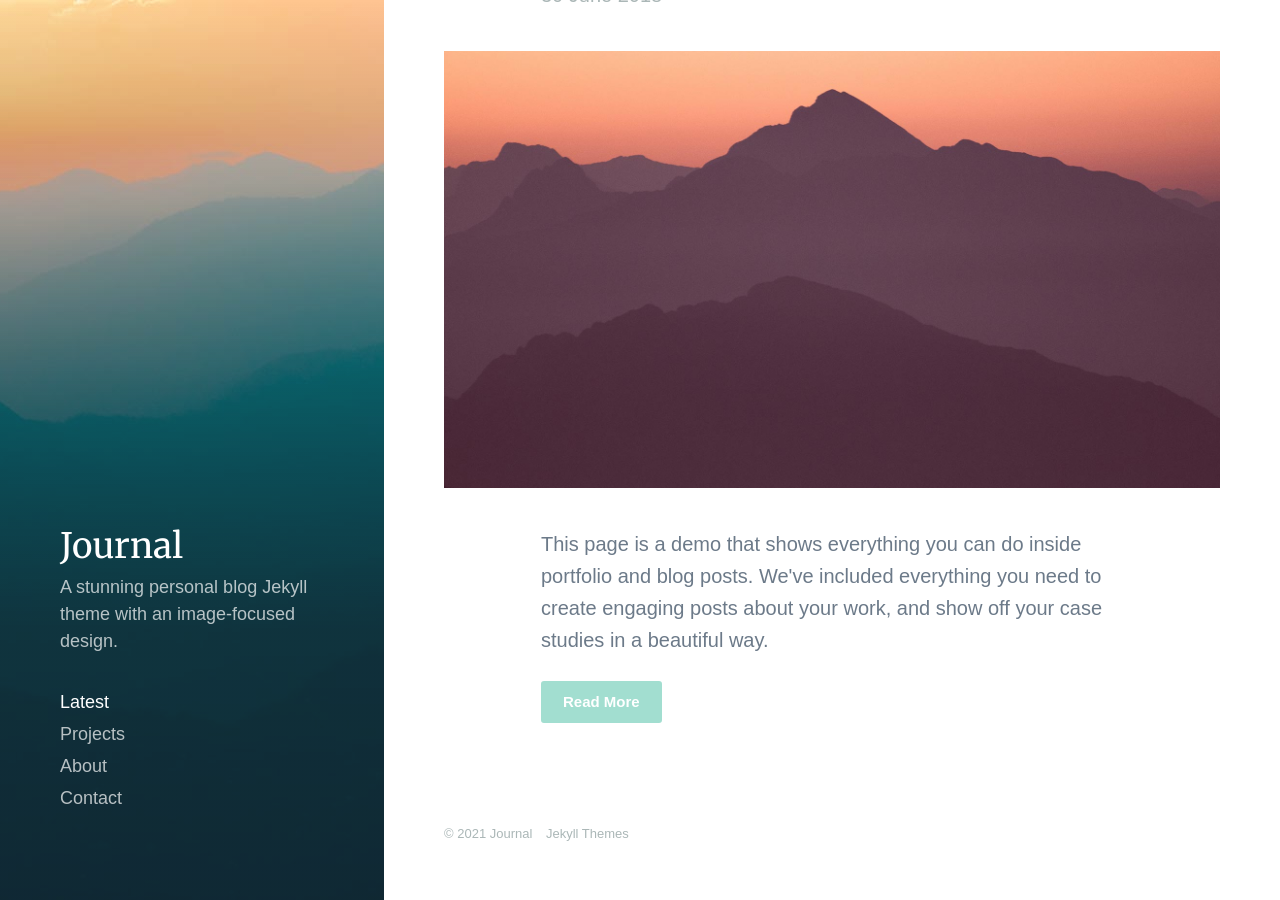
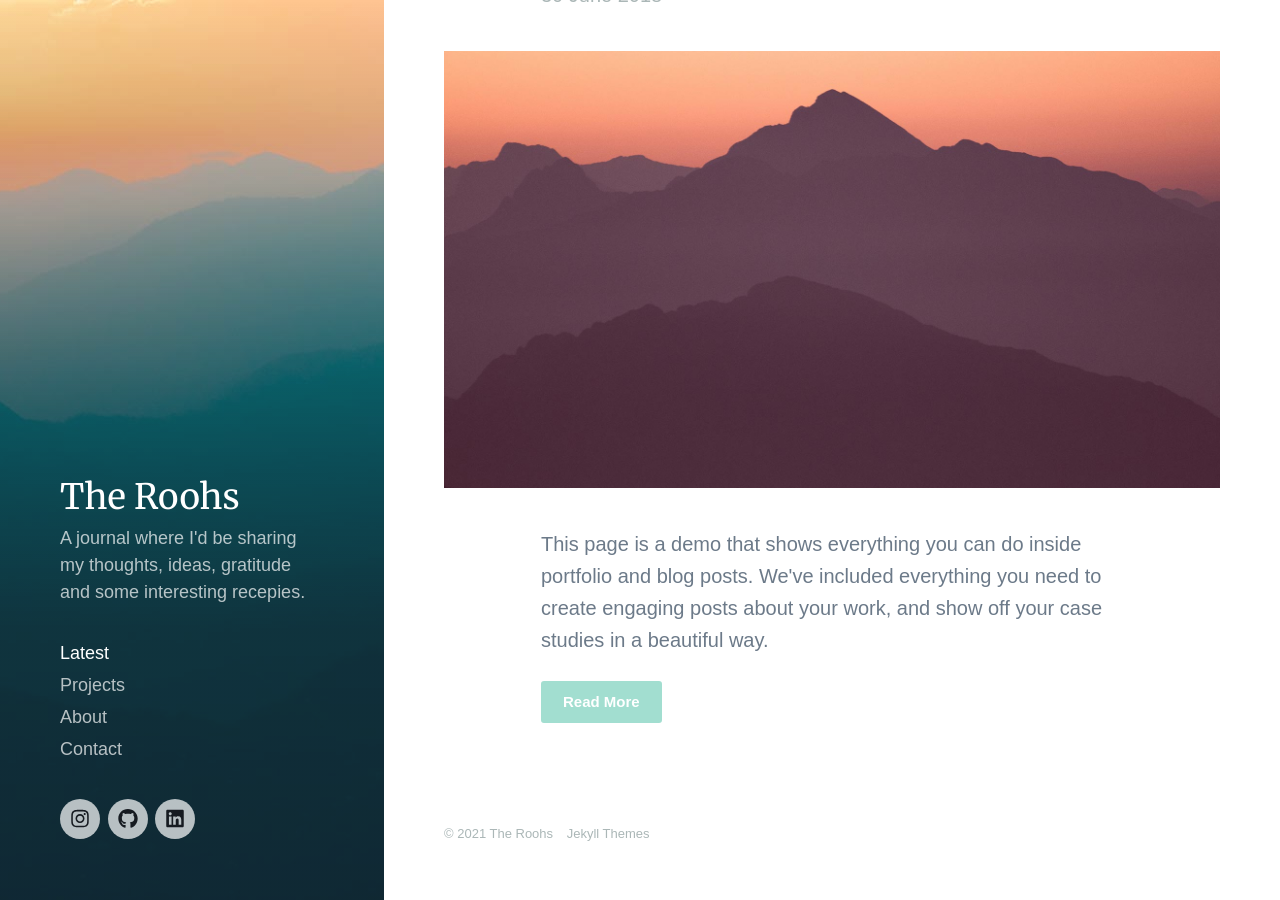
Before and after one commit to madhumithahgokul/madhumithahgokul.github.io, a Jekyll site: the page built from index.html, in a window 1280 px wide and 900 px high, scrolled down 133 px. Built offline with Jekyll 4.4.1, drawn with Linux system fonts in a browser that asks for light colours; nearby versions of some CDN libraries; some web fonts are replaced; the list of posts is cut into pages by our own code.

```diff
--- a/_data/settings.yml
+++ b/_data/settings.yml
@@ -1,6 +1,6 @@
 basic_settings:
-  site_title: Journal
-  site_tagline: A stunning personal blog Jekyll theme with an image-focused design.
+  site_title: The Roohs
+  site_tagline: A journal where I'd be sharing my thoughts, ideas, gratitude and some interesting recepies.
   favicon_image: /images/favicon.png
 
 header_settings:
@@ -31,7 +31,7 @@ contact_settings:
 social_settings:
   facebook_url: ''
   twitter_url: ''
-  instagram_url: ''
+  instagram_url: 'https://www.instagram.com/theroohs/'
   snapchat_url: ''
   youtube_url: ''
   google-plus_url: ''
@@ -46,7 +46,7 @@ social_settings:
   dribbble_url: ''
   behance_url: ''
   deviantart_url: ''
-  github_url: ''
+  github_url: 'https://github.com/madhumithahgokul/'
   reddit_url: ''
   flickr_url: ''
   etsy_url: ''
@@ -54,7 +54,7 @@ social_settings:
   soundcloud_url: ''
   spotify_url: ''
   bandcamp_url: ''
-  linkedin_url: ''
+  linkedin_url: 'https://www.linkedin.com/in/madhu-gokul/'
 
 color_settings:
   background_color: '#ffffff'
```
Also changed, not shown: images/favicon.png.
